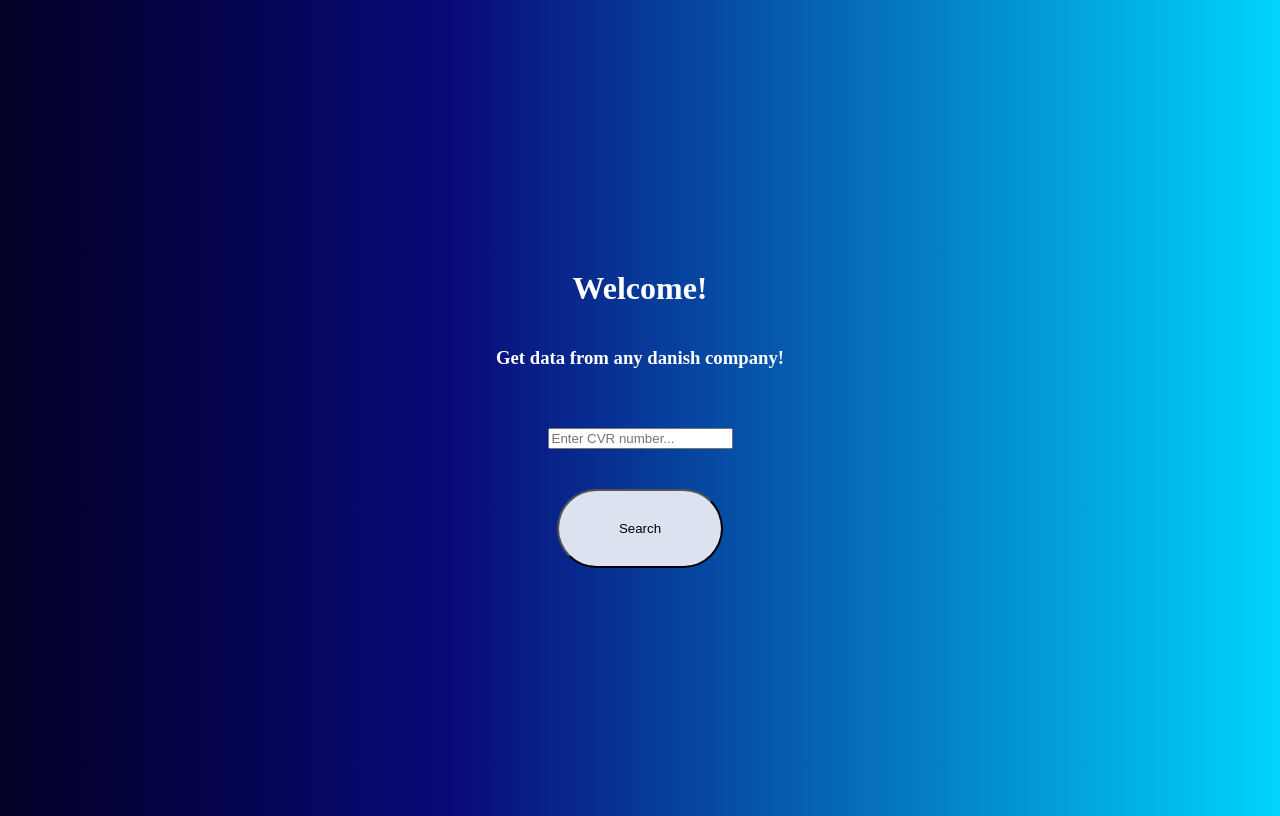
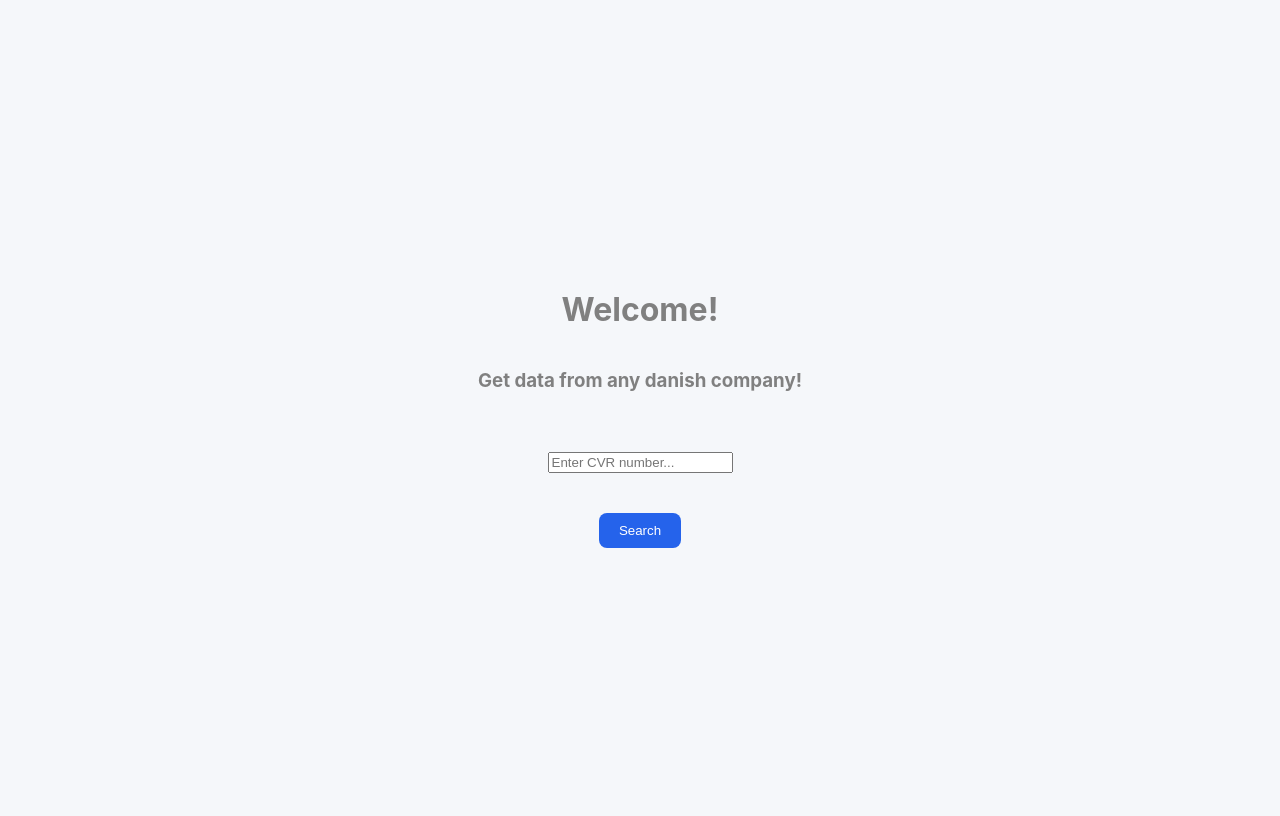
Before and after one commit to JakobPrimdal/CVRLookUpApp-Frontend2React, a React (Vite) app: page / in a window 1280 px wide. Built offline with nearby package versions, Linux system fonts and the light colour scheme.

Commit message:
Refactor: index.css - Made styling simpler

```diff
--- a/src/index.css
+++ b/src/index.css
@@ -1,6 +1,6 @@
 .body {
-  background: #020024;
-  background: linear-gradient(90deg,rgba(2, 0, 36, 1) 0%, rgba(9, 9, 121, 1) 35%, rgba(0, 212, 255, 1) 100%);
+  background-color: #f5f7fa;
+  font-family: 'Inter', sans-serif;
 }
 
 .home {
@@ -17,7 +17,7 @@
   display: flex;
   flex-direction: column;
   align-items: center;
-  color: #ffffff;
+  color: grey;
 }
 
 .result-page {
@@ -30,13 +30,18 @@
 
 .top-box,
 .data-box {
-  background: #e0e0e0;
-  border-radius: 20px;
-  padding: 20px;
+  background: white;
+  border-radius: 12px;
+  box-shadow: 0 4px 12px rgba(0,0,0,0.08);
+  padding: 24px;
+
 }
 
 button {
-  background-color: #DCE2F0;
-  padding: 30px 60px;
-  border-radius: 50px;
+  background-color: #2563eb;
+  color: white;
+  border-radius: 8px;
+  padding: 10px 20px;
+  border: none;
+  cursor: pointer;
 }
```
